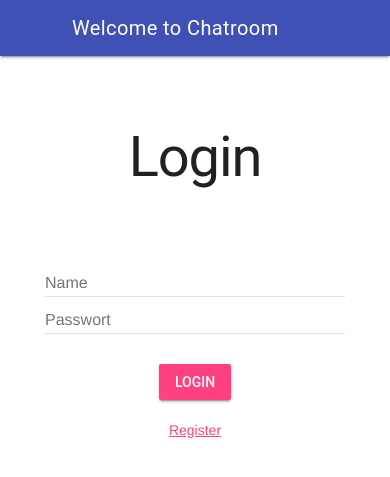
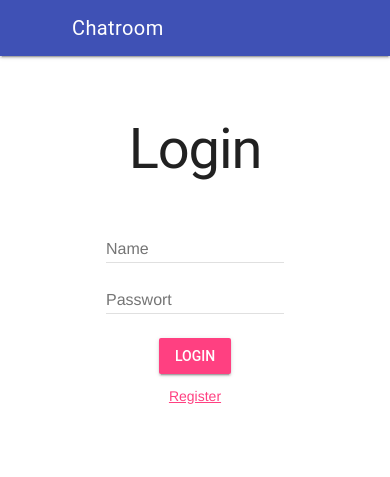
Before and after one commit to alsiesta/django-chatapp, a Django app: page /login/ in a window 390 px wide. Shown: the top 477 px of the page. Run offline with Django 5.2, Linux system fonts and the light colour scheme.

Commit message:
finished styling

```diff
--- a/chat/templates/auth/login.html
+++ b/chat/templates/auth/login.html
@@ -1,27 +1,27 @@
 {% extends "base.html" %} {% block content %}
+
 <div class="login">
-
   <h1>Login</h1>
-
-{% if wrongPassword %}
-<p>Wrong password or user name!</p>
-{% endif %}
 
   <form method="post" action="/login/">
     {% csrf_token %}
     <div class="login">
       <input type="hidden" name="redirect" value="{{redirect}}" />
-    <div class="mdl-textfield mdl-js-textfield">
-    <input  class="inputfield mdl-textfield__input" placeholder="Name" name="username" type="text" />
-    <input  class="inputfield mdl-textfield__input" placeholder="Passwort" name="password" type="password"  />
+      <input class="inputfield mdl-textfield__input" placeholder="Name" name="username" type="text" />
+      <input class="inputfield mdl-textfield__input" placeholder="Passwort" name="password" type="password" />
+      {% if wrongPassword %}
+      <p class="error">Wrong password or user name!</p>
+      {% endif %}
+      <button class="mdl-button mdl-js-button mdl-button--raised mdl-js-ripple-effect mdl-button--accent button">
+        Login
+      </button>
 
     </div>
+  </form>
 
-    <button class="mdl-button mdl-js-button mdl-button--raised mdl-js-ripple-effect mdl-button--accent">Login</button>
-  </div>
-</form>
-</div>
-<div class="login">
+  <div>
     <a href="/register/">Register</a>
   </div>
+</div>
+
 {% endblock %}
--- a/chat/views.py
+++ b/chat/views.py
@@ -1,30 +1,31 @@
-# pylint: disable=no-member
+# pylint: disable=no-member, disable=missing-function-docstring,invalid-name
+
 
 from django.shortcuts import render, redirect
-from django.contrib.auth import logout
+from django.contrib.auth import logout, login, authenticate
 from django.contrib import messages
+from django.contrib.auth.models import User
+from django.contrib.auth.decorators import login_required
+from django.http import HttpResponseRedirect
+from django.forms.models import model_to_dict
+from django.http import JsonResponse
+from django.core import serializers
+
 from chat.models import Message
 from chat.models import Chat
-from django.contrib.auth.models import User
-from django.contrib.auth import login, authenticate
-from django.http import HttpResponseRedirect
-from django.contrib.auth.decorators import login_required
-
 
 @login_required(login_url='/login/')
 def index(request):
-    print(request.method)
     if request.method == 'POST':
         print('Received Data: ' + request.POST['textmessage'])
         myChat = Chat.objects.get(id=1)
-        Message.objects.create(
-            text=request.POST['textmessage'], chat=myChat, author=request.user, receiver=request.user)
+        new_message = Message.objects.create(text=request.POST['textmessage'], chat=myChat, author=request.user, receiver=request.user)
+        serialized_obj = serializers.serialize('json', [ new_message, ])
+        return JsonResponse(serialized_obj[1:-1], safe=False)
 
     chat_messages = Message.objects.filter(chat__id=1)
-    # chat_messages = Message.objects.filter(created_at='2024-04-02')
-    print(chat_messages)
-
-    return render(request, 'chat/index.html', {'chat_messages': chat_messages})
+    last_message_date = chat_messages.last().created_at
+    return render(request, 'chat/index.html', {'chat_messages': chat_messages, 'last_message_date': last_message_date})
 
 
 def login_view(request):
@@ -45,7 +46,7 @@ def login_view(request):
 def register_view(request):
 
     if request.method == 'POST':
-        print("REGISTER REQUEST POST: ",request.POST)
+        print("REGISTER REQUEST POST: ", request.POST)
         username = request.POST['username']
         password = request.POST['password']
         confirm_password = request.POST['confirm_password']
@@ -63,6 +64,7 @@ def register_view(request):
 
     return render(request, 'auth/register.html')
 
+
 def logout_view(request):
     logout(request)
     return redirect('/chat/')  # Redirect to login page after logout
--- a/static/css/style.css
+++ b/static/css/style.css
@@ -9,7 +9,6 @@ body {
   justify-content: center;
 }
 
-
 .page-content {
   width: 80%;
   padding: 20px 30px;
@@ -20,23 +19,48 @@ body {
 }
 
 .login {
-    margin-top: 20px;
+  margin-top: 12px;
   display: flex;
   flex-direction: column;
   align-items: center;
 }
 
 .inputfield {
-    margin: 10px 0;
+  margin: 12px 0;
+}
+
+.button {
+  margin: 12px 0;
 }
 
 .messages {
-    margin-top: 20px;
+  margin-top: 12px;
   display: flex;
   flex-direction: column;
   align-items: center;
 }
 
 .error {
+  font-weight: bold;
   color: red;
 }
+.welcome_line_mobile {
+  display: none;
+}
+
+/* @media (max-width: 600px) {
+  .my_navigation {
+    display: none
+  }
+} */
+
+@media (max-width: 600px) {
+  .welcome_line,
+  .my_navigation {
+    display: none;
+  }
+
+  .welcome_line_mobile {
+    display: block;
+  }
+}
--- a/templates/base.html
+++ b/templates/base.html
@@ -19,16 +19,18 @@
       <header class="mdl-layout__header">
         <div class="mdl-layout__header-row">
           {% if request.user.is_authenticated %}
-          <span class="mdl-layout-title">Welcome to your Chat <strong> {{request.user.username}}</strong>.</span>
+          <span class="mdl-layout-title welcome_line">Welcome to your Chat <strong> {{request.user.username}}</strong>.</span>
+          <span class="mdl-layout-title welcome_line welcome_line_mobile">Hello <strong> {{request.user.username}}</strong>.</span>
           {% else %}
-          <span class="mdl-layout-title">Welcome to Chatroom</span>
+          <span class="mdl-layout-title welcome_line">Welcome to Chatroom</span>
+          <span class="mdl-layout-title welcome_line welcome_line_mobile">Chatroom</span>
           {% endif %}
           <!-- Title -->
           <!-- Add spacer, to align navigation to the right -->
           <div class="mdl-layout-spacer"></div>
           <!-- Navigation. We hide it in small screens. -->
 
-          <nav class="mdl-navigation mdl-layout--large-screen-only">
+          <nav class="mdl-navigation my_navigation">
             {% if request.user.is_authenticated %}
             <a class="mdl-button mdl-js-button mdl-button--raised mdl-js-ripple-effect mdl-color-text--indigo-900 mdl-color--indigo-100" href="{% url 'logout' %}">Logout</a>
 
@@ -36,13 +38,14 @@
           </nav>
         </div>
       </header>
+
       <div class="mdl-layout__drawer">
         <span class="mdl-layout-title">Chatroom</span>
         <nav class="mdl-navigation">
           <a class="mdl-navigation__link" href="{% url 'logout' %}">Logout</a>
-
         </nav>
       </div>
+
       <main class="main">
         <div class="page-content">{% block content %} {% endblock %}</div>
       </main>
```
Also changed, not shown: chat/templates/auth/register.html (+8 -8 lines), chat/templates/chat/index.html (+7 -2 lines), db.sqlite3. Lines whose indentation alone changed are shown as unchanged.
